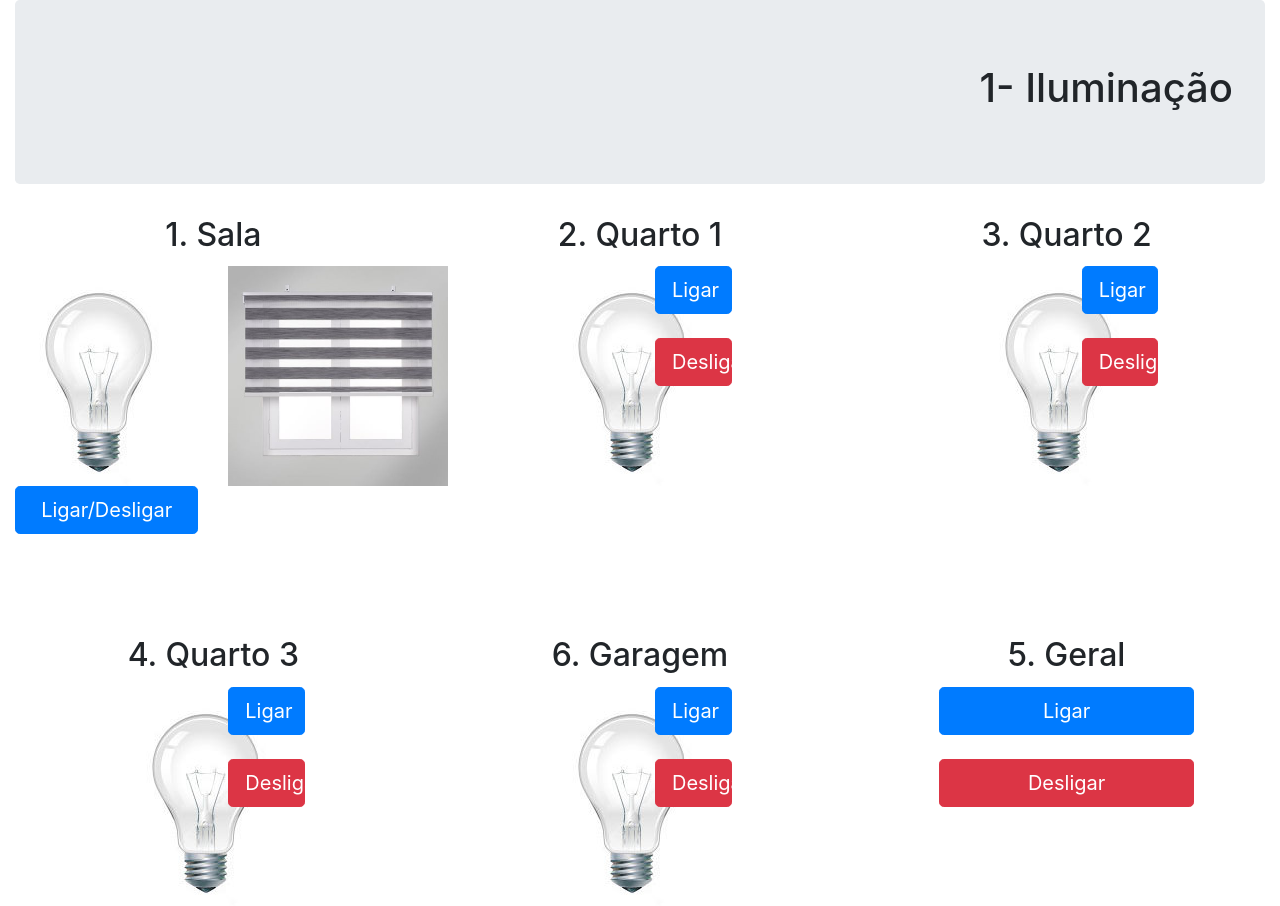
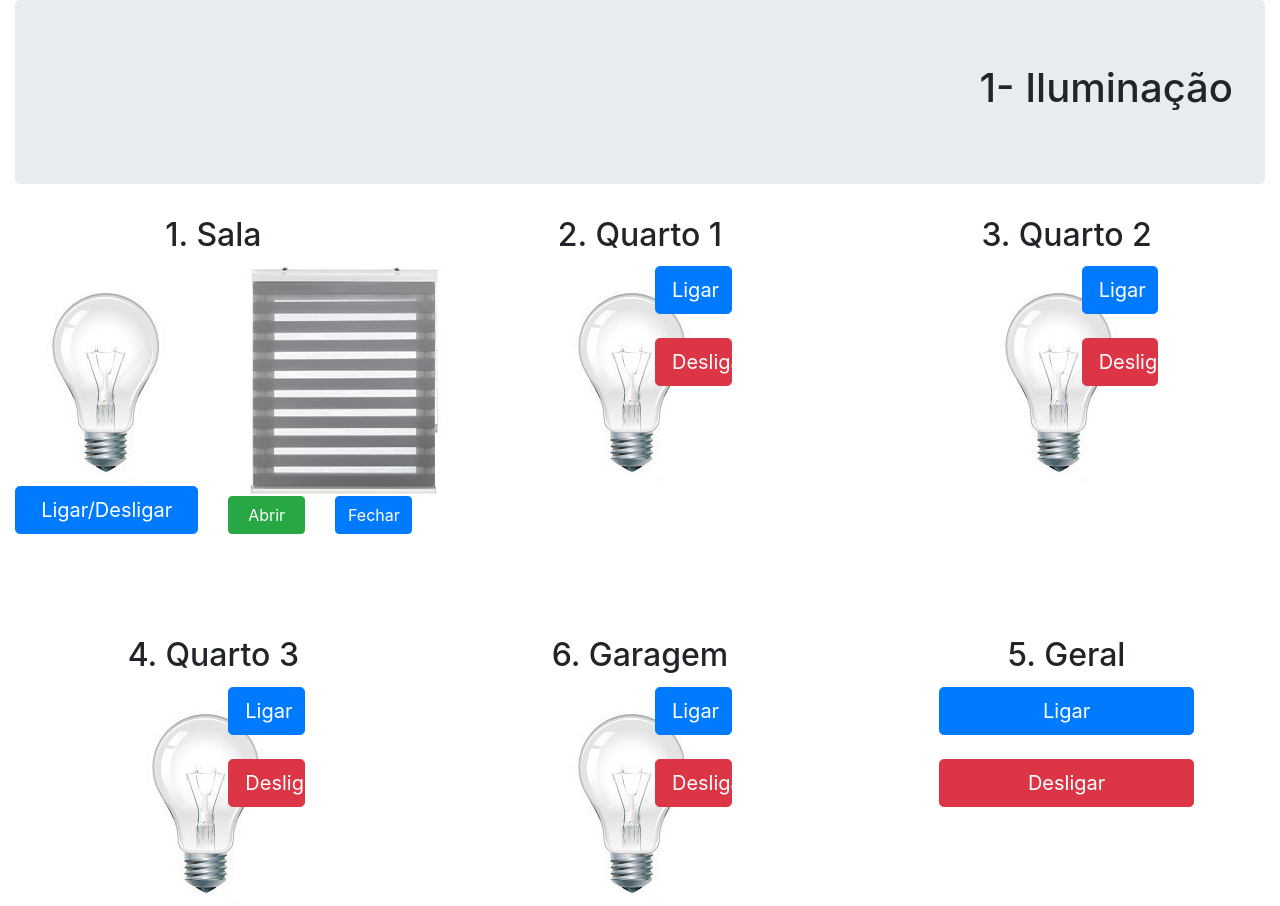
Before and after one commit to adbrum/domotica, a Django app: page /domotica/iluminacao/ in a window 1280 px wide. Shown: the top 906 px of the page. Run offline with Django 3.2, Linux system fonts and the light colour scheme; some libraries are stand-ins or nearby versions.

Commit message:
Add btns on/off estores

```diff
--- a/domotica/core/templates/core/lighting.html
+++ b/domotica/core/templates/core/lighting.html
@@ -1,6 +1,8 @@
 {% extends "core/base.html" %}
 {% load static %}
 {% block content %}
+
+
     <div class="container-fluid" id="form_id">
         <div class="row">
             <div class="col-md-12">
@@ -18,19 +20,33 @@
                         1. Sala
                     </h2>
                 </div>
+                <div class="col-md-3">
+                        <div>
+                        </div>
+                    </div>
                 <div class="row">
-                    <div class="col-md-6">
+                    <div class="col-md-6"  align="center">
                         <div>
-                            <img id="light_state" src="{% static 'images/lampada-off.jpg' %}"/>
+                            <img class="img" id="light_state" src="{% static 'images/lampada-off.jpg' %}"/>
                         </div>
                         <div>
-                            <button type="button" id="btn_on" class="btn btn-primary btn-lg btn-block">Ligar/Desligar</button>
+                            <button type="button" id="btn_on" class="btn btn-primary btn-lg btn-block">Ligar/Desligar
+                            </button>
                         </div>
                     </div>
-                    <div class="col-md-6">
-                        <div>
-                            <img id="estore_state" src="{% static 'images/estore_01.jpg' %}" style="height: 220px"/>
+                    <div class="col-md-6"  align="center">
+                        <div id="estore_state">
+                            <img src="{% static 'images/estore_02.jpg' %}" style="height: 230px"/>
                         </div>
+                        <div class="row">
+                            <div class="col-md-6">
+                                <button type="button" id="opacity" class="btn btn-success btn-block">Abrir</button>
+                            </div>
+                            <div class="col-md-6">
+                                <button type="button" id="opacity2" class="btn btn-primary btn-block">Fechar</button>
+                            </div>
+                        </div>
+
                     </div>
                 </div>
             </div>
@@ -47,7 +63,7 @@
                     </div>
                     <div class="col-md-3">
                         <div>
-                            <img id="light_state_01" src="{% static 'images/lampada-off.jpg' %}"/>
+                            <img class="img" id="light_state_01" src="{% static 'images/lampada-off.jpg' %}"/>
                         </div>
                     </div>
                     <div class="col-md-3">
@@ -79,7 +95,7 @@
                     </div>
                     <div class="col-md-3">
                         <div>
-                            <img id="light_state_02" src="{% static 'images/lampada-off.jpg' %}"/>
+                            <img class="img" id="light_state_02" src="{% static 'images/lampada-off.jpg' %}"/>
                         </div>
                     </div>
                     <div class="col-md-3">
@@ -115,7 +131,7 @@
                     </div>
                     <div class="col-md-3">
                         <div>
-                            <img id="light_state_03" src="{% static 'images/lampada-off.jpg' %}"/>
+                            <img class="img" id="light_state_03" src="{% static 'images/lampada-off.jpg' %}"/>
                         </div>
                     </div>
                     <div class="col-md-3">
@@ -147,7 +163,7 @@
                     </div>
                     <div class="col-md-3">
                         <div>
-                            <img id="light_state_04" src="{% static 'images/lampada-off.jpg' %}"/>
+                            <img class="img" id="light_state_04" src="{% static 'images/lampada-off.jpg' %}"/>
                         </div>
                     </div>
                     <div class="col-md-3">
@@ -202,7 +218,7 @@
 
         /*SALA*/
 
-        $('img').on({
+        $('.img').on({
             'click': function () {
                 var src = ($(this).attr('src') === "{% static 'images/lampada-on.jpg' %}")
                     ? "{% static 'images/lampada-off.jpg' %}"
@@ -272,5 +288,27 @@
             $('#light_state_03').attr('src', "{% static 'images/lampada-off.jpg' %}");
             $('#light_state_04').attr('src', "{% static 'images/lampada-off.jpg' %}");
         });
+
+
+        function changeOpacity() {
+            $("#opacity").click(function () {
+                var pippo = $('#estore_state').css('opacity');
+                var pluto = $('#estore_state').css('opacity');
+                $("#estore_state").css("opacity", parseFloat(pippo) + 0.1);
+                $("#estore_state").css("opacity", parseFloat(pluto) - 0.1);
+
+                console.log(pippo + 0.1);
+            });
+            $("#opacity2").click(function () {
+                var pi = $('#estore_state').css('opacity');
+                var pl = $('#estore_state').css('opacity');
+                $("#estore_state").css("opacity", parseFloat(pi) - 0.1);
+                $("#estore_state").css("opacity", parseFloat(pl) + 0.1);
+                return false;
+            });
+        }
+
+        changeOpacity();
+
     </script>
 {% endblock javascript %}
```
